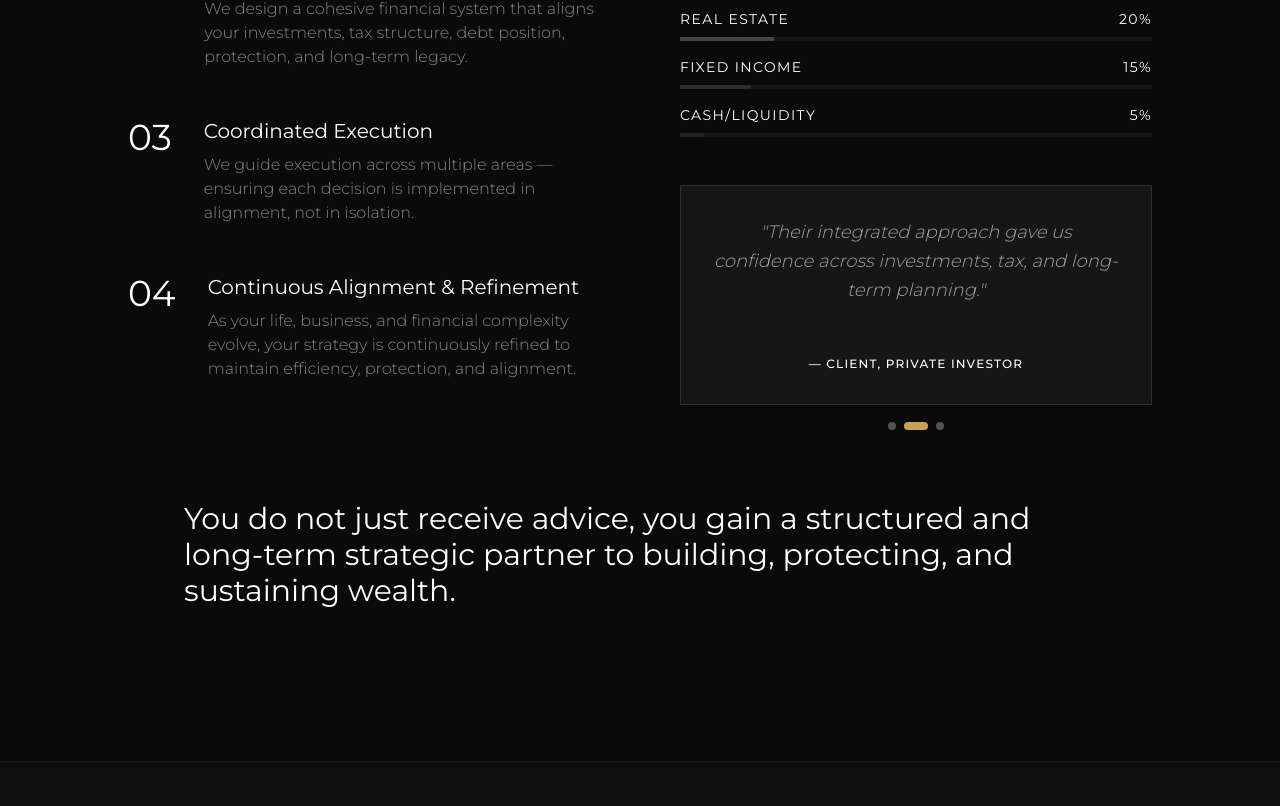
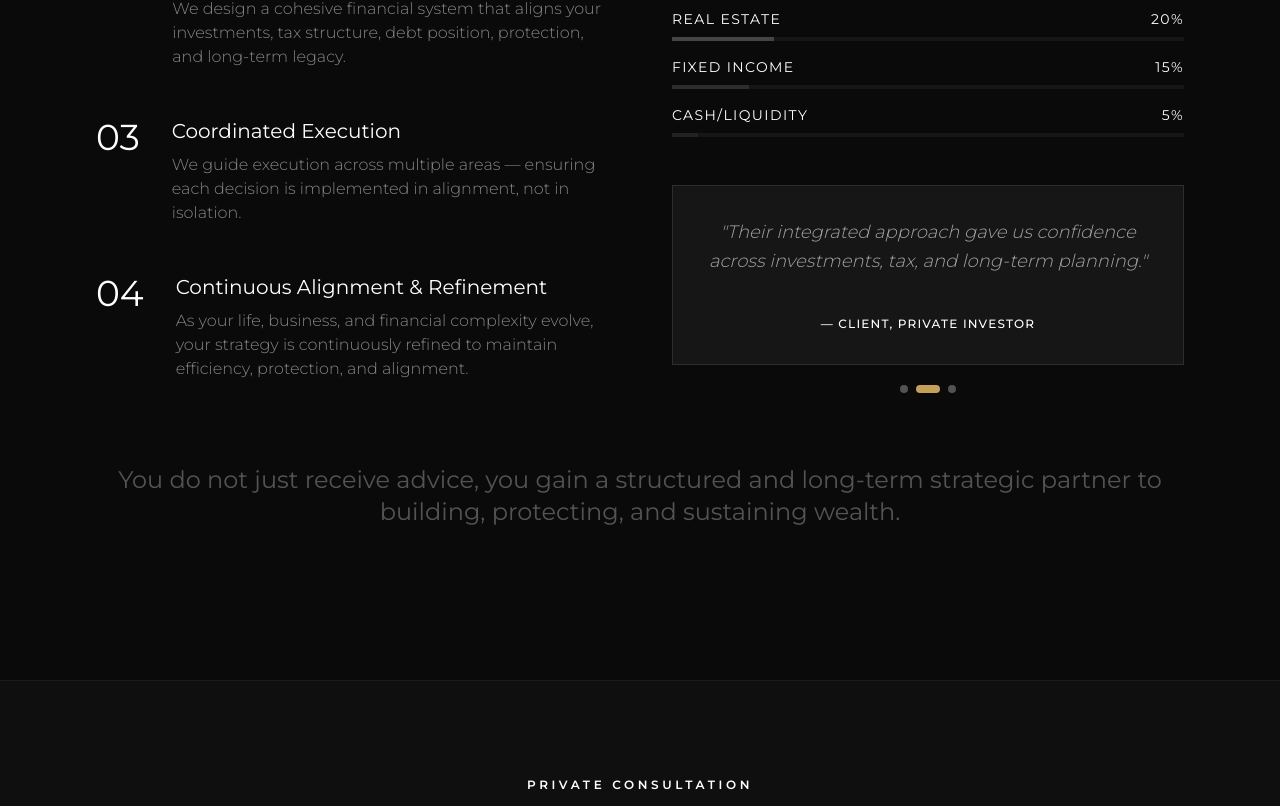
Before and after one commit to jwirjono/orthodox-wealth-management, a React (Vite) app: page / in a window 1280 px wide. Shown: the part 6709-7515 px from the top of the page. Built offline with nearby package versions, Linux system fonts and the light colour scheme.

Commit message:
Add SEO Boost

```diff
--- a/index.html
+++ b/index.html
@@ -4,6 +4,7 @@
     <meta charset="UTF-8" />
     <link rel="icon" type="image/png" href="/owmLogoDark.png" />
     <meta name="viewport" content="width=device-width, initial-scale=1.0" />
+    <meta name="description" content="Indonesia wealth management firm offering estate planning, asset protection, tax planning, insurance, retirement strategies, and corporate financial structuring." />
     <link rel="stylesheet" href="https://cdnjs.cloudflare.com/ajax/libs/font-awesome/6.5.0/css/all.min.css">
     <title>Orthodox Wealth Management</title>
   </head>
--- a/src/App.tsx
+++ b/src/App.tsx
@@ -220,8 +220,9 @@ export default function App() {
           <div className="flex-1 basis-0 flex items-center gap-3">
               <img
     src={logoLight}
-    alt="Logo"
+    alt="Orthodox Wealth Management Light Logo"
     className="h-18 w-auto object-contain cursor-pointer"
+    loading="lazy"
   />
             {/* <span className="font-sans text-md tracking-[0.2em] uppercase hidden lg:block">
               Orthodox Wealth <span className="">Management</span>
@@ -263,8 +264,9 @@ export default function App() {
           <img
             src="https://images.unsplash.com/photo-1486406146926-c627a92ad1ab?auto=format&fit=crop&q=80&w=2070"
             className="w-full h-full object-cover opacity-20 grayscale"
-            alt="Architecture"
+            alt="Wall Street Building"
             referrerPolicy="no-referrer"
+            loading="lazy"
           />
           <div className="absolute inset-0 bg-gradient-to-b from-transparent via-[#0a0a0a]/70 to-[#0a0a0a]" />
         </div>
@@ -459,8 +461,9 @@ Built on time-tested “orthodox” principles, our approach ensures your wealth
               <img
                 src="https://images.unsplash.com/photo-1551836022-d5d88e9218df?auto=format&fit=crop&q=80&w=1000"
                 className="w-full h-[500px] object-cover relative z-10 grayscale hover:grayscale-0 transition-all duration-700"
-                alt="Meeting"
+                alt="Client Meeting Logo for Wealth Planning"
                 referrerPolicy="no-referrer"
+                loading="lazy"
               />
             </motion.div>
           </div>
@@ -630,8 +633,8 @@ It is built through structure, alignment, and discipline over time.
 
       {/* How We Help & Portfolio */}
       <section id="portfolio" className="py-24">
-        <div className="max-w-7xl mx-auto px-10 md:px-20 lg:px-32">
-          <div className="grid md:grid-cols-2 gap-20">
+        <div className="max-w-7xl mx-auto px-4 sm:px-6 md:px-12 lg:px-24">
+          <div className="grid grid-cols-1 md:grid-cols-2 gap-12 md:gap-16">
             <div>
               <SectionHeading subtitle="Our strategic process">How We Structure Your Financial System</SectionHeading>
               <div className="space-y-12">
@@ -673,7 +676,7 @@ It is built through structure, alignment, and discipline over time.
               <p className="text-white/60 font-light leading-relaxed max-w-xl mb-16">
   Allocation is not about chasing returns — it is about structuring capital across risk, liquidity, and long-term objectives. Each portfolio is designed to align with your financial position and overall strategy.
 </p>
-              <div className="space-y-4">
+              <div className="space-y-3 md:space-y-4">
                 {[
                   { label: "Private Equity", value: "35%", color: "bg-gold" },
                   { label: "Public Equities", value: "25%", color: "bg-gold-dark" },
@@ -682,7 +685,7 @@ It is built through structure, alignment, and discipline over time.
                   { label: "Cash/Liquidity", value: "5%", color: "bg-white/5" }
                 ].map((item, i) => (
                   <div key={i} className="space-y-2">
-                    <div className="flex justify-between text-sm uppercase tracking-widest">
+                    <div className="flex justify-between text-xs md:text-sm uppercase tracking-widest">
                       <span>{item.label}</span>
                       <span className="">{item.value}</span>
                     </div>
@@ -703,11 +706,11 @@ It is built through structure, alignment, and discipline over time.
                 autoplay={{ delay: 5000, disableOnInteraction: false }}
                 pagination={{ clickable: true }}
                 loop={true}
-                className="!pb-10"
+                className="pb-12 md:pb-10"
               >
                 {testimonials.map((item, i) => (
                   <SwiperSlide key={i} className="flex justify-center">
-                    <div className="p-8 border border-white/10 bg-white/5 text-white/60 font-light text-center w-full max-w-2xl h-[220px] flex flex-col justify-between">
+                    <div className="p-6 md:p-8 border border-white/10 bg-white/5 text-white/60 font-light text-center w-full max-w-2xl min-h-[180px] flex flex-col justify-between">
 
                       {/* Quote */}
                       <p className="italic text-lg leading-relaxed line-clamp-4">
@@ -726,7 +729,7 @@ It is built through structure, alignment, and discipline over time.
             </div>
             </div>
           </div>
-          <p className="font-sans text-3xl /30 m-14">You do not just receive advice, you gain a structured and long-term strategic partner to building, protecting, and sustaining wealth.</p>
+          <p className="font-sans text-xl md:text-2xl text-white/30 my-10 md:my-14 px-4 md:px-0 text-center">You do not just receive advice, you gain a structured and long-term strategic partner to building, protecting, and sustaining wealth.</p>
         </div>
       </section>
 
@@ -850,8 +853,9 @@ It is built through structure, alignment, and discipline over time.
           <div className="flex items-center gap-2">
               <img
                 src={logoLight}
-                alt="Logo"
+                alt="Orthodox Wealth Management Light Logo"
                 className="w-24 h-12 flex items-center justify-center"
+                loading="lazy"
               />
             <span className="font-sans text-sm tracking-widest uppercase">
               Orthodox Wealth <span className="">Management</span>
```
